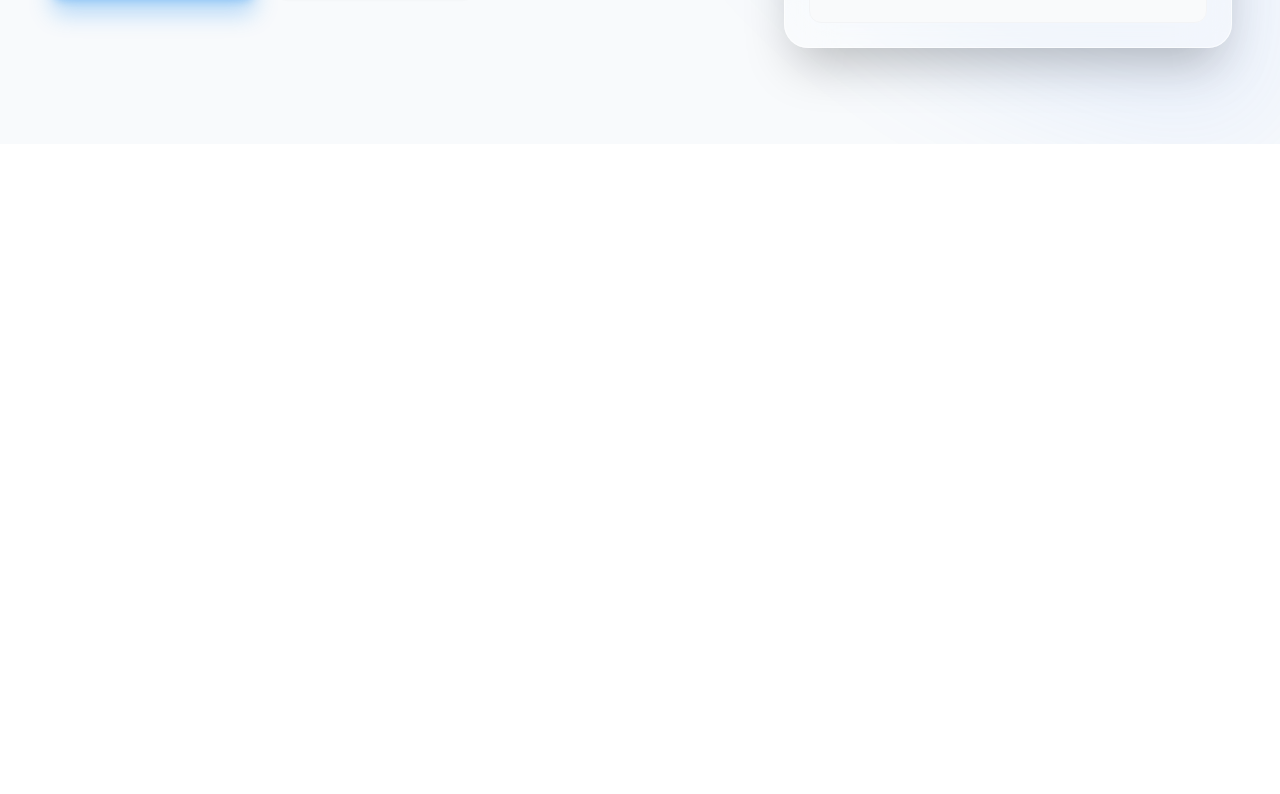
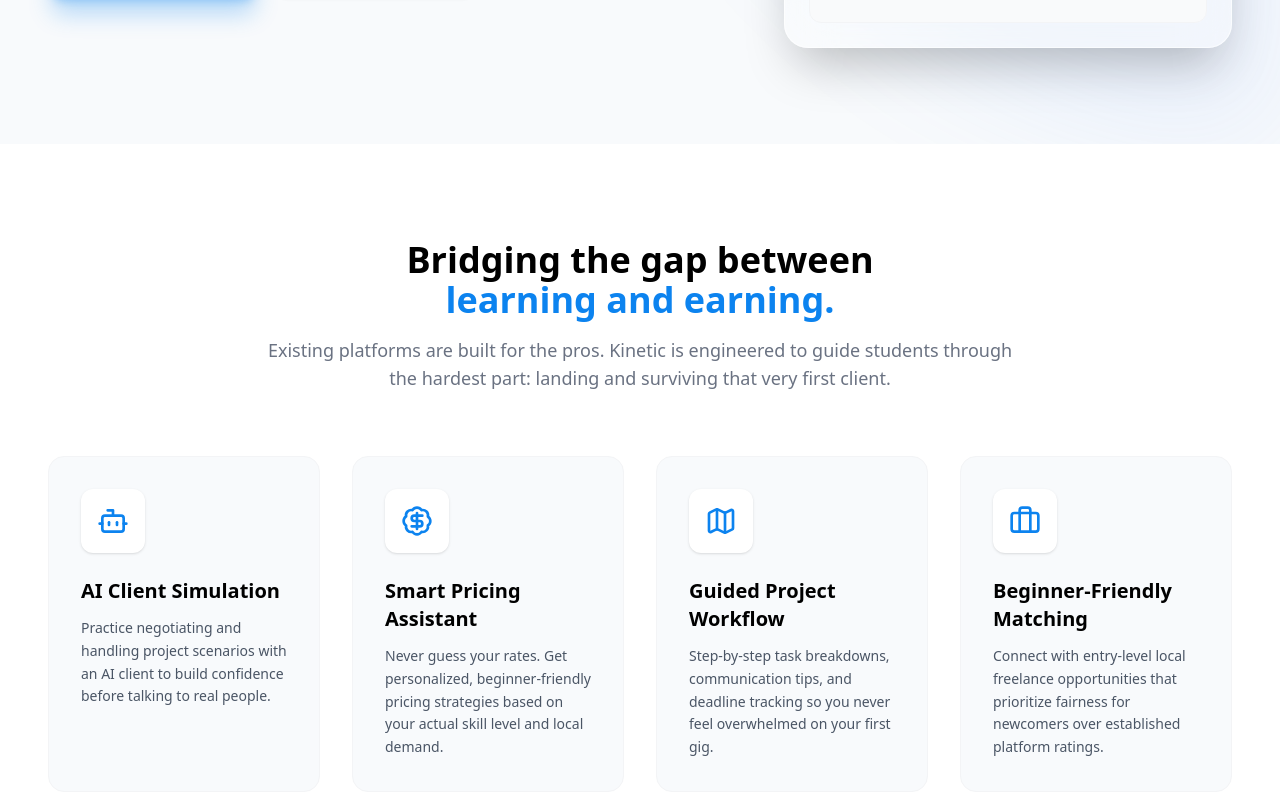
Before and after one commit to Sahas-sass/kinetic-platform, a Next.js app: page / in a window 1280 px wide. Shown: the part 656-1450 px from the top of the page. Before the commit the page ends 800 px from the top, so only its background shows below. Built offline with nearby package versions, Linux system fonts and the light colour scheme.

Commit message:
Create the features part

```diff
--- a/src/app/page.tsx
+++ b/src/app/page.tsx
@@ -1,11 +1,13 @@
 import Navbar from "@/components/Navbar";
 import Hero from "@/components/Hero";
+import Features from "@/components/Features";
 
 export default function Home() {
   return (
     <main className="w-full min-h-screen bg-kinetic-bg font-sans">
       <Navbar />
       <Hero />
+      <Features />
     </main>
   );
 }
--- /dev/null
+++ b/src/components/Features.tsx
@@ -0,0 +1,65 @@
+import { Bot, BadgeDollarSign, Map, Briefcase } from 'lucide-react';
+
+const features = [
+  {
+    title: 'AI Client Simulation',
+    description: 'Practice negotiating and handling project scenarios with an AI client to build confidence before talking to real people.',
+    icon: <Bot size={32} className="text-kinetic-primary" />,
+  },
+  {
+    title: 'Smart Pricing Assistant',
+    description: 'Never guess your rates. Get personalized, beginner-friendly pricing strategies based on your actual skill level and local demand.',
+    icon: <BadgeDollarSign size={32} className="text-kinetic-primary" />,
+  },
+  {
+    title: 'Guided Project Workflow',
+    description: 'Step-by-step task breakdowns, communication tips, and deadline tracking so you never feel overwhelmed on your first gig.',
+    icon: <Map size={32} className="text-kinetic-primary" />,
+  },
+  {
+    title: 'Beginner-Friendly Matching',
+    description: 'Connect with entry-level local freelance opportunities that prioritize fairness for newcomers over established platform ratings.',
+    icon: <Briefcase size={32} className="text-kinetic-primary" />,
+  },
+];
+
+export default function Features() {
+  return (
+    <section id="how-it-works" className="w-full py-24 bg-white relative">
+      <div className="max-w-7xl mx-auto px-6 lg:px-12">
+
+        {/* Section Header */}
+        <div className="text-center max-w-3xl mx-auto mb-16">
+          <h2 className="text-4xl font-extrabold text-kinetic-dark mb-4">
+            Bridging the gap between <br className="hidden sm:block" />
+            <span className="text-kinetic-primary">learning and earning.</span>
+          </h2>
+          <p className="text-lg text-gray-500 font-medium">
+            Existing platforms are built for the pros. Kinetic is engineered to guide students through the hardest part: landing and surviving that very first client.
+          </p>
+        </div>
+
+        {/* Features Grid */}
+        <div className="grid grid-cols-1 md:grid-cols-2 lg:grid-cols-4 gap-8">
+          {features.map((feature, index) => (
+            <div
+              key={index}
+              className="bg-kinetic-bg border border-gray-100 rounded-2xl p-8 hover:shadow-xl hover:-translate-y-1 transition-all duration-300 group"
+            >
+              <div className="w-16 h-16 rounded-xl bg-white shadow-sm flex items-center justify-center mb-6 group-hover:scale-110 transition-transform">
+                {feature.icon}
+              </div>
+              <h3 className="text-xl font-bold text-kinetic-dark mb-3">
+                {feature.title}
+              </h3>
+              <p className="text-gray-600 leading-relaxed text-sm">
+                {feature.description}
+              </p>
+            </div>
+          ))}
+        </div>
+
+      </div>
+    </section>
+  );
+}
```
